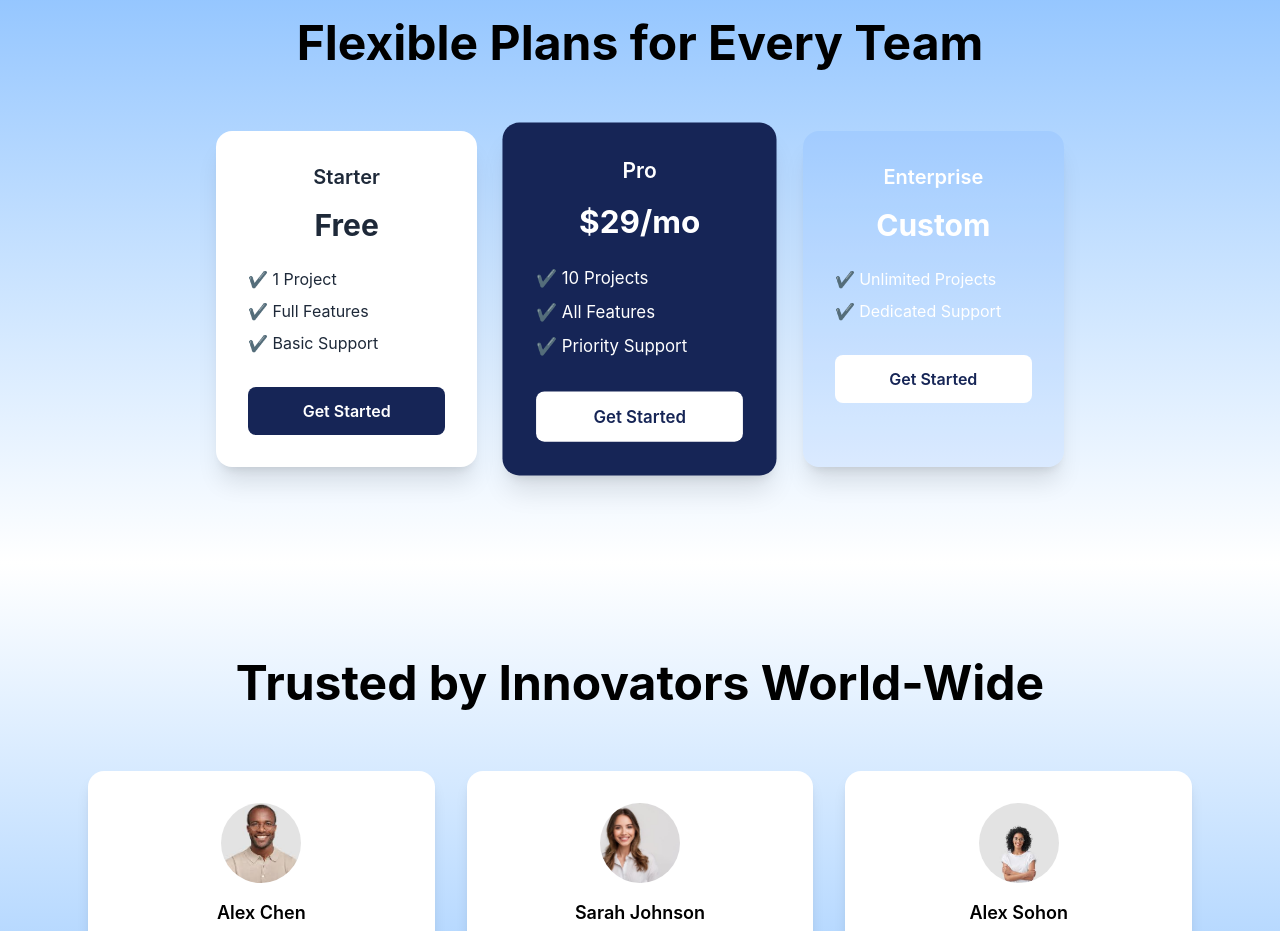
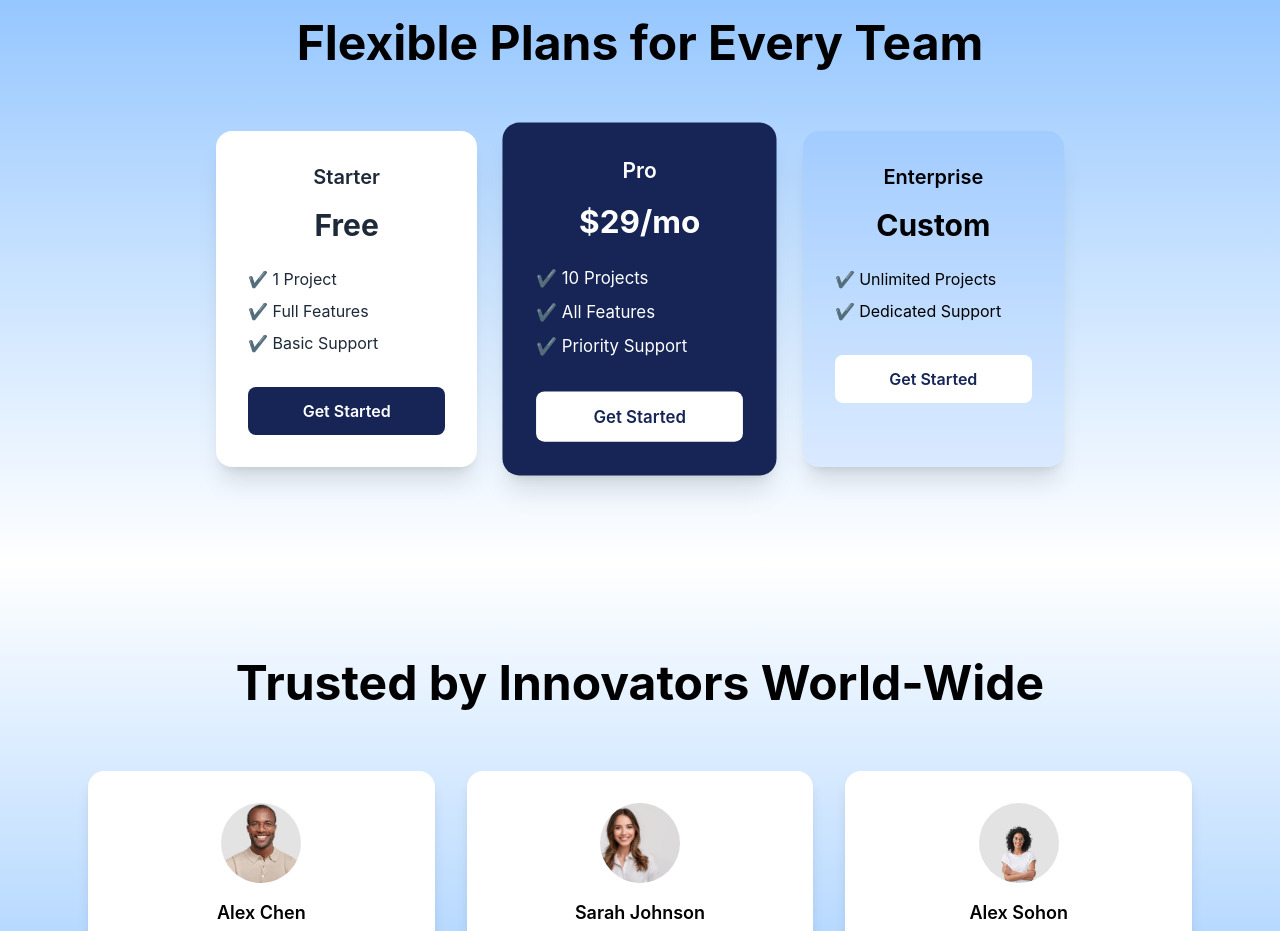
Before and after one commit to yuvrajsinghrathore04/codeofy-landing-page, a React (Vite) app: page / in a window 1280 px wide. Shown: the part 2400-3331 px from the top of the page. Built offline with nearby package versions, Linux system fonts and the light colour scheme.

Commit message:
Update colour in PricingCard

```diff
--- a/src/components/PricingCard.jsx
+++ b/src/components/PricingCard.jsx
@@ -11,7 +11,7 @@ export default function PricingCard({
         highlight
           ? "bg-blue-950 text-white scale-105"
           : dark
-          ? "bg-blue-500/10 border-b-blue-900 text-white"
+          ? "bg-blue-500/10 border-b-blue-900 text-black"
           : "bg-white text-gray-800"
       }`}
     >
```
